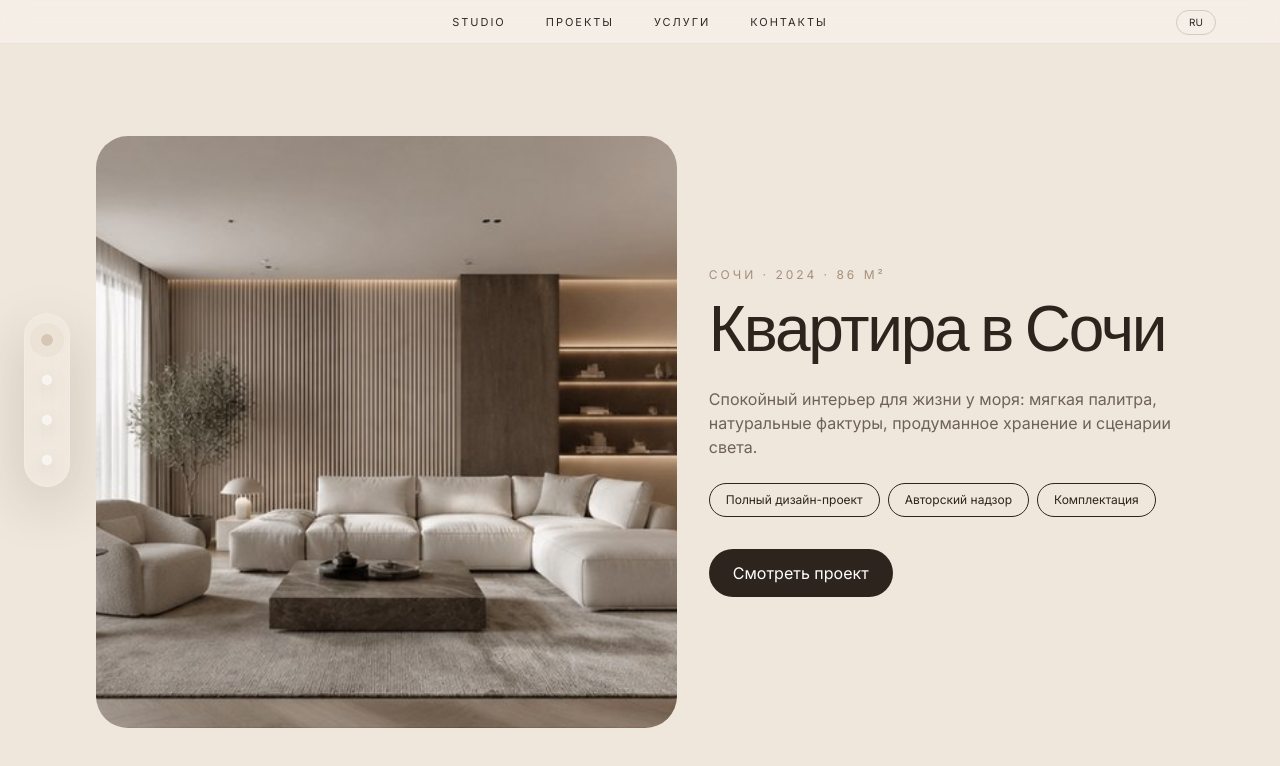
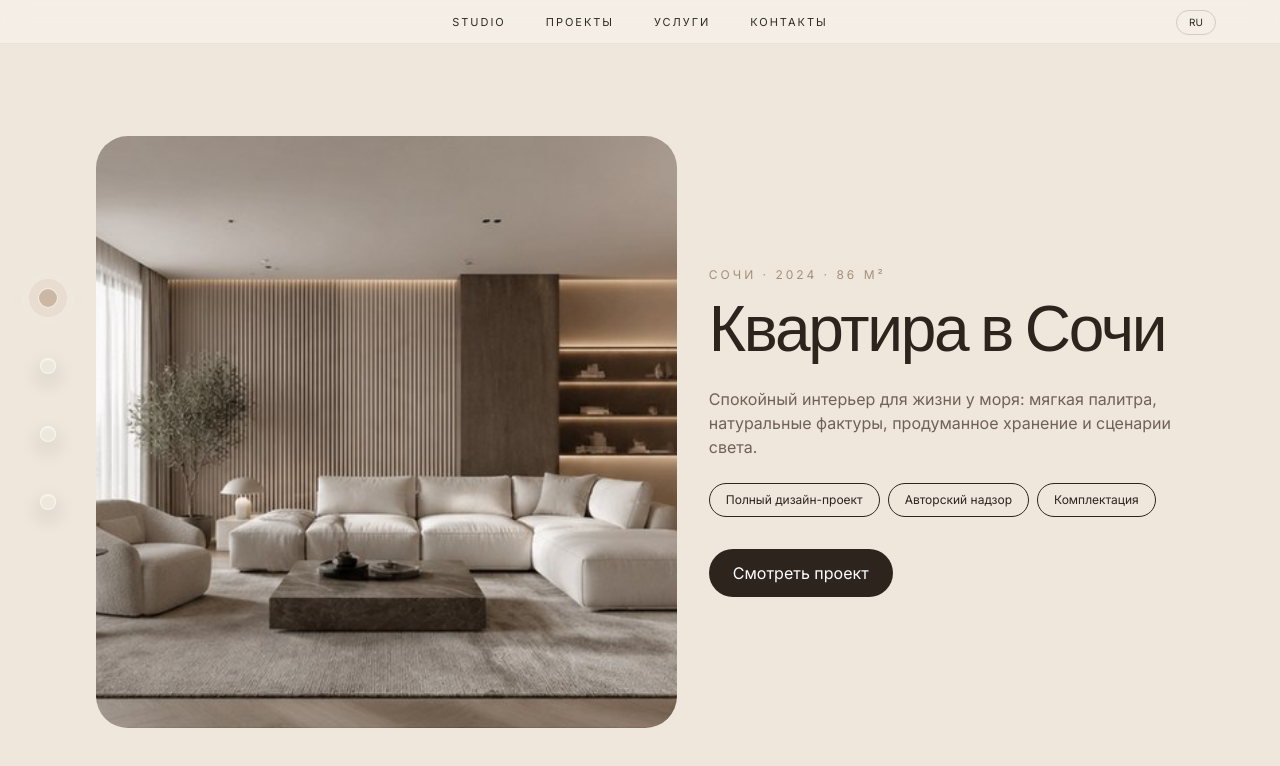
Before and after one commit to pacman-codes/zoya-interior, a Next.js app: page /projects in a window 1280 px wide. Shown: the top 766 px of the page. Built offline with nearby package versions, Linux system fonts and the light colour scheme.

Commit message:
checkpoint: before correcting liquid glass nav scale

```diff
--- a/src/components/layout/HomePresentationScroll.tsx
+++ b/src/components/layout/HomePresentationScroll.tsx
@@ -103,7 +103,7 @@ export function HomePresentationScroll({ children, initialSlide = 0 }: Props) {
         </div>
       </div>
 
-      <nav className="fixed left-6 top-1/2 z-30 hidden -translate-y-1/2 flex-col gap-3 rounded-full border border-white/12 bg-white/8 px-2 py-3 shadow-[0_18px_55px_rgba(45,36,29,0.18)] backdrop-blur-xl lg:flex">
+      <nav className="fixed left-8 top-1/2 z-30 hidden -translate-y-1/2 flex-col gap-9 lg:flex">
         {slides.map((label, itemIndex) => {
           const isActive = itemIndex === index;
 
@@ -112,19 +112,19 @@ export function HomePresentationScroll({ children, initialSlide = 0 }: Props) {
               key={label}
               type="button"
               onClick={() => setIndex(itemIndex)}
-              className="group relative grid h-7 w-7 place-items-center"
+              className="group relative grid h-8 w-8 place-items-center"
               aria-label={label}
             >
               <span
                 className={[
                   "block rounded-full border transition-all duration-300",
                   isActive
-                    ? "h-3.5 w-3.5 border-white/55 bg-[#d8c6b4] shadow-[0_0_0_10px_rgba(216,198,180,0.20),0_0_24px_rgba(255,244,232,0.62)]"
-                    : "h-2.5 w-2.5 border-white/35 bg-white/45 shadow-[inset_0_1px_1px_rgba(255,255,255,0.45),0_6px_18px_rgba(45,36,29,0.16)] group-hover:bg-[#d8c6b4]/75",
+                    ? "h-5 w-5 border-white/75 bg-[#cbb7a4] shadow-[0_0_0_9px_rgba(203,183,164,0.22),0_0_32px_rgba(255,244,232,0.72)]"
+                    : "h-4 w-4 border-white/55 bg-[#eee7dc]/78 shadow-[inset_0_1px_1px_rgba(255,255,255,0.55),0_8px_20px_rgba(45,36,29,0.20)] group-hover:bg-[#d8c6b4]/85",
                 ].join(" ")}
               />
 
-              <span className="pointer-events-none absolute left-10 top-1/2 -translate-y-1/2 rounded-full border border-white/35 bg-white/16 px-5 py-2 text-[11px] tracking-[0.22em] whitespace-nowrap text-white uppercase opacity-0 shadow-[0_18px_50px_rgba(45,36,29,0.28),inset_0_1px_1px_rgba(255,255,255,0.28)] backdrop-blur-xl transition duration-300 group-hover:opacity-100 group-focus-visible:opacity-100">
+              <span className="pointer-events-none absolute left-14 top-1/2 -translate-y-1/2 rounded-full border border-[#f4e8dc]/75 bg-[#8c7a6a]/24 px-12 py-5 text-[clamp(1rem,1.9vw,2.2rem)] tracking-[0.32em] whitespace-nowrap text-white uppercase opacity-0 shadow-[0_24px_70px_rgba(25,18,13,0.34),inset_0_1px_1px_rgba(255,255,255,0.34)] backdrop-blur-2xl transition duration-300 group-hover:opacity-100 group-focus-visible:opacity-100">
                 {label}
               </span>
             </button>
--- a/src/components/layout/ProjectsScroll.tsx
+++ b/src/components/layout/ProjectsScroll.tsx
@@ -91,7 +91,7 @@ export function ProjectsScroll({ count, labels, children }: ProjectsScrollProps)
     <div className="relative h-[100svh] overflow-hidden bg-[#efe7dc] text-[#2d241d]">
       {children(activeIndex, setActiveIndex)}
 
-      <nav className="fixed left-6 top-1/2 z-30 hidden -translate-y-1/2 flex-col gap-3 rounded-full border border-white/12 bg-white/8 px-2 py-3 shadow-[0_18px_55px_rgba(45,36,29,0.18)] backdrop-blur-xl lg:flex">
+      <nav className="fixed left-8 top-1/2 z-30 hidden -translate-y-1/2 flex-col gap-9 lg:flex">
         {labels.map((label, index) => {
           const isActive = index === activeIndex;
 
@@ -100,19 +100,19 @@ export function ProjectsScroll({ count, labels, children }: ProjectsScrollProps)
               key={label}
               type="button"
               onClick={() => setActiveIndex(index)}
-              className="group relative grid h-7 w-7 place-items-center"
+              className="group relative grid h-8 w-8 place-items-center"
               aria-label={label}
             >
               <span
                 className={[
                   'block rounded-full border transition-all duration-300',
                   isActive
-                    ? 'h-3.5 w-3.5 border-white/55 bg-[#d8c6b4] shadow-[0_0_0_10px_rgba(216,198,180,0.20),0_0_24px_rgba(255,244,232,0.62)]'
-                    : 'h-2.5 w-2.5 border-white/35 bg-white/45 shadow-[inset_0_1px_1px_rgba(255,255,255,0.45),0_6px_18px_rgba(45,36,29,0.16)] group-hover:bg-[#d8c6b4]/75',
+                    ? 'h-5 w-5 border-white/75 bg-[#cbb7a4] shadow-[0_0_0_9px_rgba(203,183,164,0.22),0_0_32px_rgba(255,244,232,0.72)]'
+                    : 'h-4 w-4 border-white/55 bg-[#eee7dc]/78 shadow-[inset_0_1px_1px_rgba(255,255,255,0.55),0_8px_20px_rgba(45,36,29,0.20)] group-hover:bg-[#d8c6b4]/85',
                 ].join(' ')}
               />
 
-              <span className="pointer-events-none absolute left-10 top-1/2 -translate-y-1/2 rounded-full border border-white/35 bg-white/16 px-5 py-2 text-[11px] tracking-[0.22em] whitespace-nowrap text-white uppercase opacity-0 shadow-[0_18px_50px_rgba(45,36,29,0.28),inset_0_1px_1px_rgba(255,255,255,0.28)] backdrop-blur-xl transition duration-300 group-hover:opacity-100 group-focus-visible:opacity-100">
+              <span className="pointer-events-none absolute left-14 top-1/2 -translate-y-1/2 rounded-full border border-[#f4e8dc]/75 bg-[#8c7a6a]/24 px-12 py-5 text-[clamp(1rem,1.9vw,2.2rem)] tracking-[0.32em] whitespace-nowrap text-white uppercase opacity-0 shadow-[0_24px_70px_rgba(25,18,13,0.34),inset_0_1px_1px_rgba(255,255,255,0.34)] backdrop-blur-2xl transition duration-300 group-hover:opacity-100 group-focus-visible:opacity-100">
                 {label}
               </span>
             </button>
```
